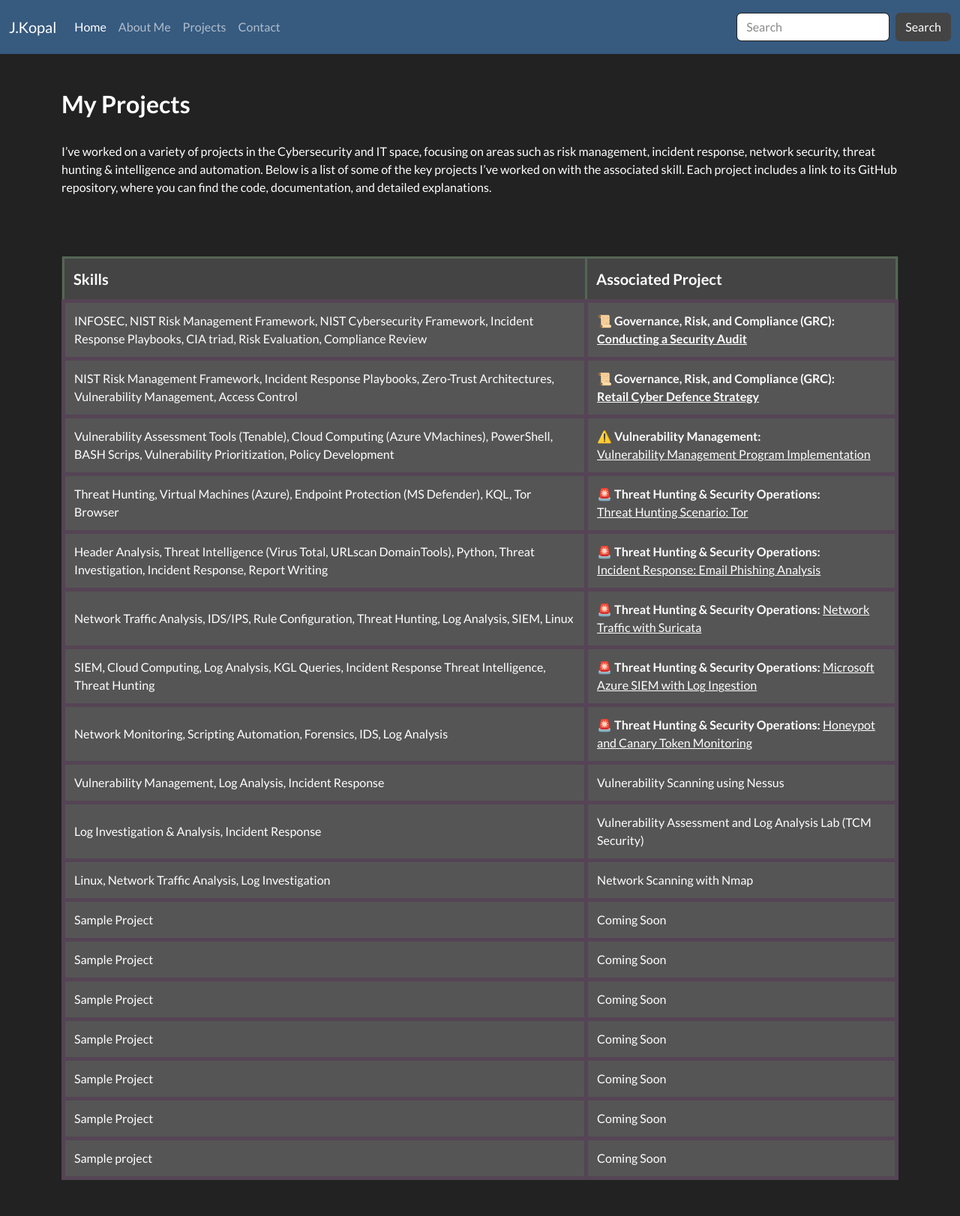
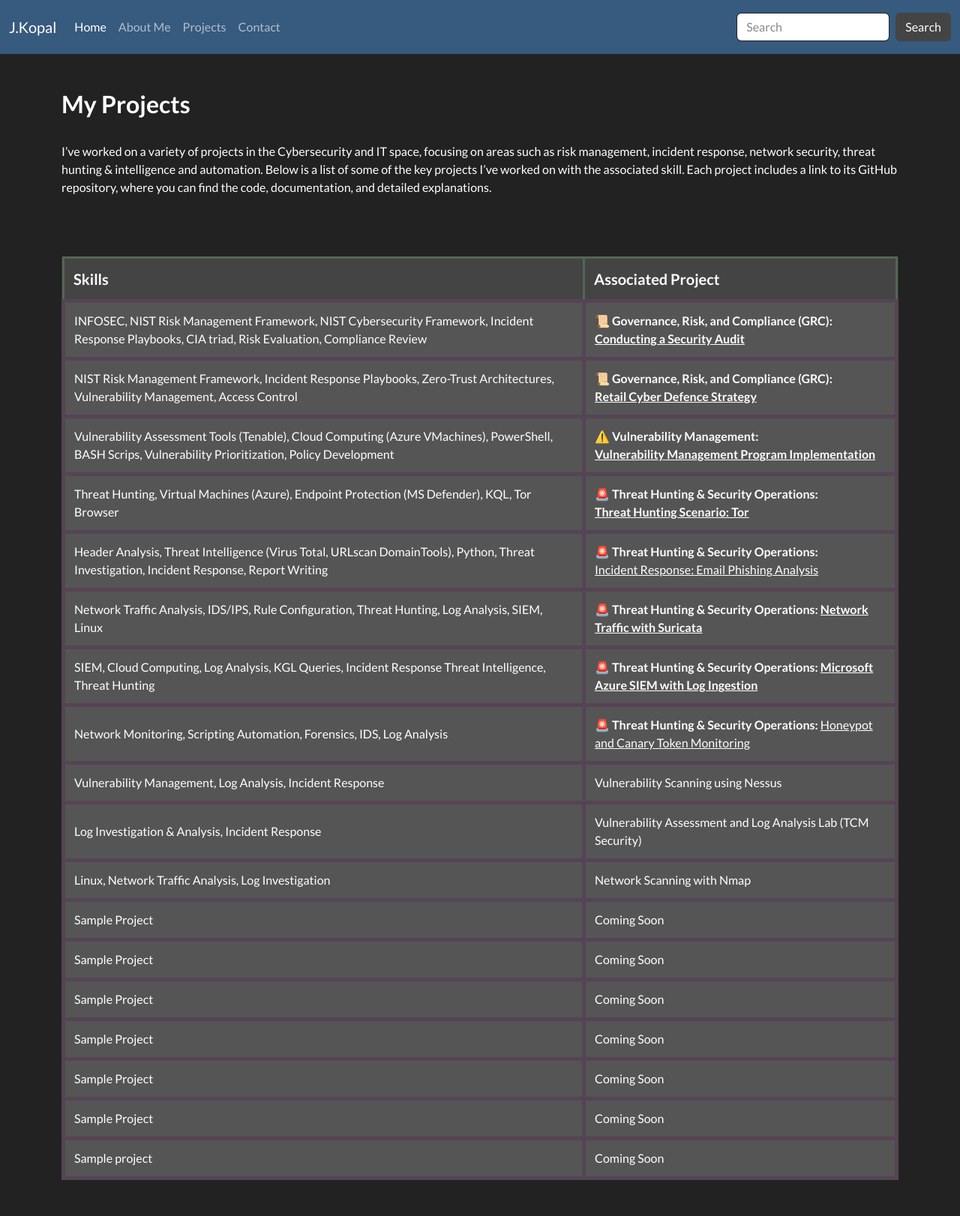
Before and after one commit to JKopal101/jkopal101.github.io, a Jekyll site: the page built from projects.md, in a window 1280 px wide. Shown: the whole page at 75% size. Built offline with Jekyll 4.4.1, drawn with Linux system fonts in a browser that asks for light colours.

Commit message:
Update projects.md

```diff
--- a/projects.md
+++ b/projects.md
@@ -49,7 +49,7 @@ I’ve worked on a variety of projects in the Cybersecurity and IT space, focusi
       </td>
       <td style="padding:12px; border:5px solid #545;">
         <strong>⚠️ Vulnerability Management: </strong> <br>
-        <a href="https://github.com/JKopal101/vulnerability-management-project" style="color:white;">Vulnerability Management Program Implementation</a>
+        <strong><a href="https://github.com/JKopal101/vulnerability-management-project" style="color:white;">Vulnerability Management Program Implementation</a></strong>
       </td>
     </tr>
     <tr style="background-color:#555;">
@@ -57,7 +57,7 @@ I’ve worked on a variety of projects in the Cybersecurity and IT space, focusi
         Tor Browser </td>
       <td style="padding:12px; border:5px solid #545;">
         <strong>🚨 Threat Hunting & Security Operations: </strong> <br>
-        <a href="https://github.com/JKopal101/threat-hunting-scenario-tor" style="color:white;">Threat Hunting Scenario: Tor</a>
+        <strong><a href="https://github.com/JKopal101/threat-hunting-scenario-tor" style="color:white;">Threat Hunting Scenario: Tor</a></strong>
       </td>
     </tr>
     <tr style="background-color:#555;">
@@ -72,7 +72,7 @@ I’ve worked on a variety of projects in the Cybersecurity and IT space, focusi
         Threat Hunting, Log Analysis, SIEM, Linux </td>
       <td style="padding:12px; border:5px solid #545;">
          <strong>🚨 Threat Hunting & Security Operations: </strong>
-        <a href="https://github.com/JKopal101/network-traffic-with-suricata" style="color:white;">Network Traffic with Suricata</a>
+        <strong><a href="https://github.com/JKopal101/network-traffic-with-suricata" style="color:white;">Network Traffic with Suricata</a></strong>
       </td>
     </tr>
     <tr style="background-color:#555;">
@@ -80,7 +80,7 @@ I’ve worked on a variety of projects in the Cybersecurity and IT space, focusi
       Threat Intelligence, Threat Hunting</td>
       <td style="padding:12px; border:5px solid #545;">
         <strong>🚨 Threat Hunting & Security Operations: </strong>
-        <a href="https://github.com/JKopal101/ms-azure-with-siem" style="color:white;">Microsoft Azure SIEM with Log Ingestion</a>
+        <strong><a href="https://github.com/JKopal101/ms-azure-with-siem" style="color:white;">Microsoft Azure SIEM with Log Ingestion</a></strong>
         </td>
     </tr>
     <tr style="background-color:#555;">
```
